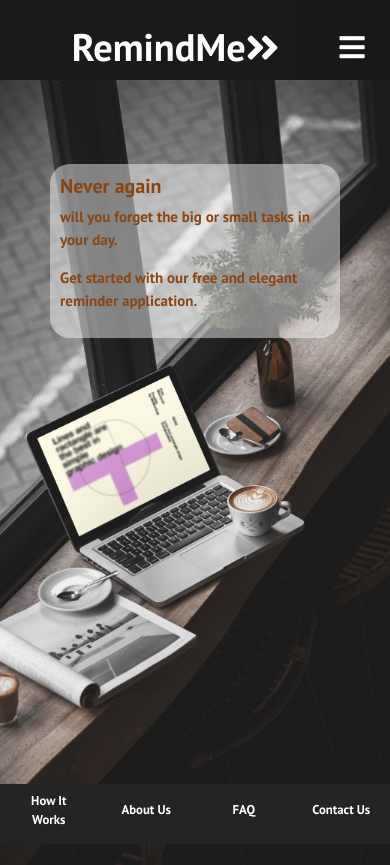
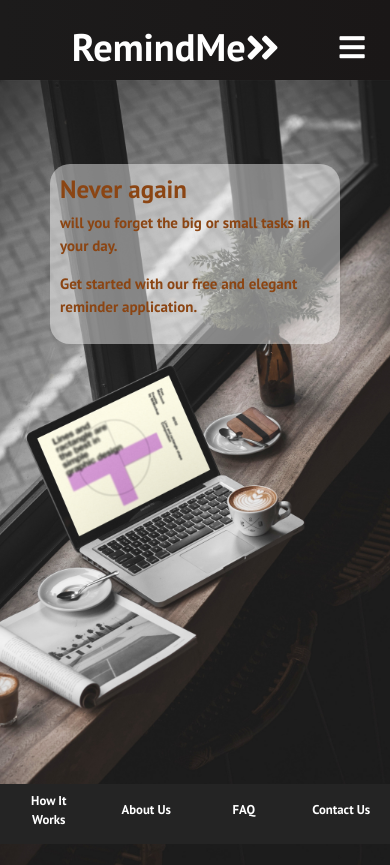
Before and after one commit to bnegussie/RemindMe, a React (Create React App) app in the folder client/: page / in a window 390 px wide. Built offline with nearby package versions, Linux system fonts and the light colour scheme; no server answers; the HTML template or start-up script is replaced by a standard one.

Commit message:
v0.6.2 small css adjustments for the LandingPage text size based on browser size.

```diff
--- a/client/src/App.css
+++ b/client/src/App.css
@@ -227,7 +227,7 @@ a.btn-mobile > button {
 
 @media screen and (max-width: 768px) {
   #call-to-action {
-      font-size: 30px;
+      font-size: 35px;
   }
 
   .call-to-action-msg {
@@ -237,7 +237,7 @@ a.btn-mobile > button {
 
 @media screen and (max-width: 600px) {
   #call-to-action {
-      font-size: 25px;
+      font-size: 30px;
   }
 
   .call-to-action-msg {
@@ -251,7 +251,7 @@ a.btn-mobile > button {
   }
 
   #call-to-action {
-      font-size: 20px;
+      font-size: 25px;
   }
 
   .call-to-action-msg {
```
